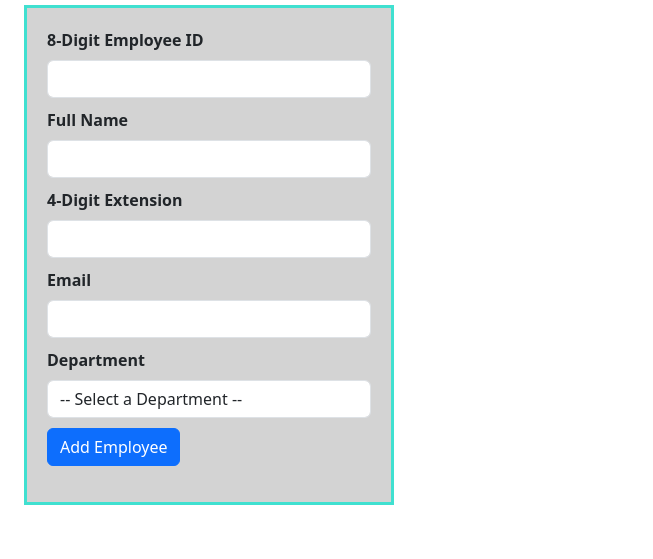
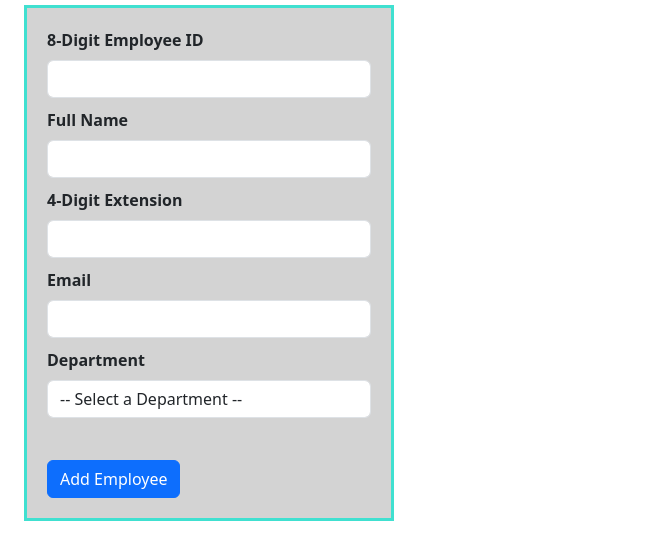
Before and after one commit to glinleapcode/COMP690, a plain HTML site: page Module6-Assignment/index.html in a window 1280 px wide. Shown: the part 97-656 px from the top of the page, without its empty margins (0-653 px from the left). Drawn offline with nearby package versions, Linux system fonts and the light colour scheme.

Commit message:
Oct 19, 2023, 3:13 PM

```diff
--- a/Module6-Assignment/index.html
+++ b/Module6-Assignment/index.html
@@ -47,8 +47,8 @@
         </div>
 
 
-        <div class="form-group mb-3">
-            <button type="submit" class="btn btn-primary">Add Employee</button>
+        <div class="form-group">
+            <button type="submit" class="btn btn-primary" style="margin-top: 2rem;">Add Employee</button>
         </div>
 
     </form>
```
